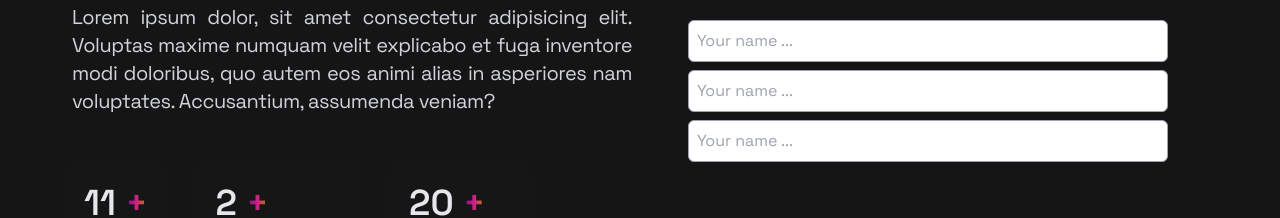
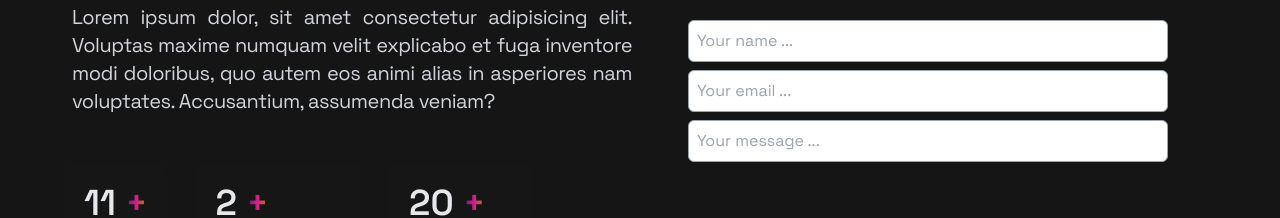
Before and after one commit to njange/portfolio, a React (Vite) app: page / in a window 1280 px wide. Shown: the part 1435-1653 px from the top of the page. Built offline with nearby package versions, Linux system fonts and the light colour scheme.

Commit message:
contact form

```diff
--- a/src/components/Contact.jsx
+++ b/src/components/Contact.jsx
@@ -48,17 +48,19 @@ const Contact = () => {
             className='mb-2 w-full rounded-md border border-gray-400 py-2 pl-2 pr-4'
         />
         <input
-            type='text'
-            id='name'
-            placeholder='Your name ...'
-            name='name'
+            type='email'
+            id='email'
+            placeholder='Your email ...'
+            name='email'
             className='mb-2 w-full rounded-md border border-gray-400 py-2 pl-2 pr-4'
         />
         <input
-            type='text'
-            id='name'
-            placeholder='Your name ...'
-            name='name'
+            type='textarea'
+            id='textarea'
+            cols='30'
+            rows='4'
+            placeholder='Your message ...'
+            name='textarea'
             className='mb-2 w-full rounded-md border border-gray-400 py-2 pl-2 pr-4'
         />
 
```
